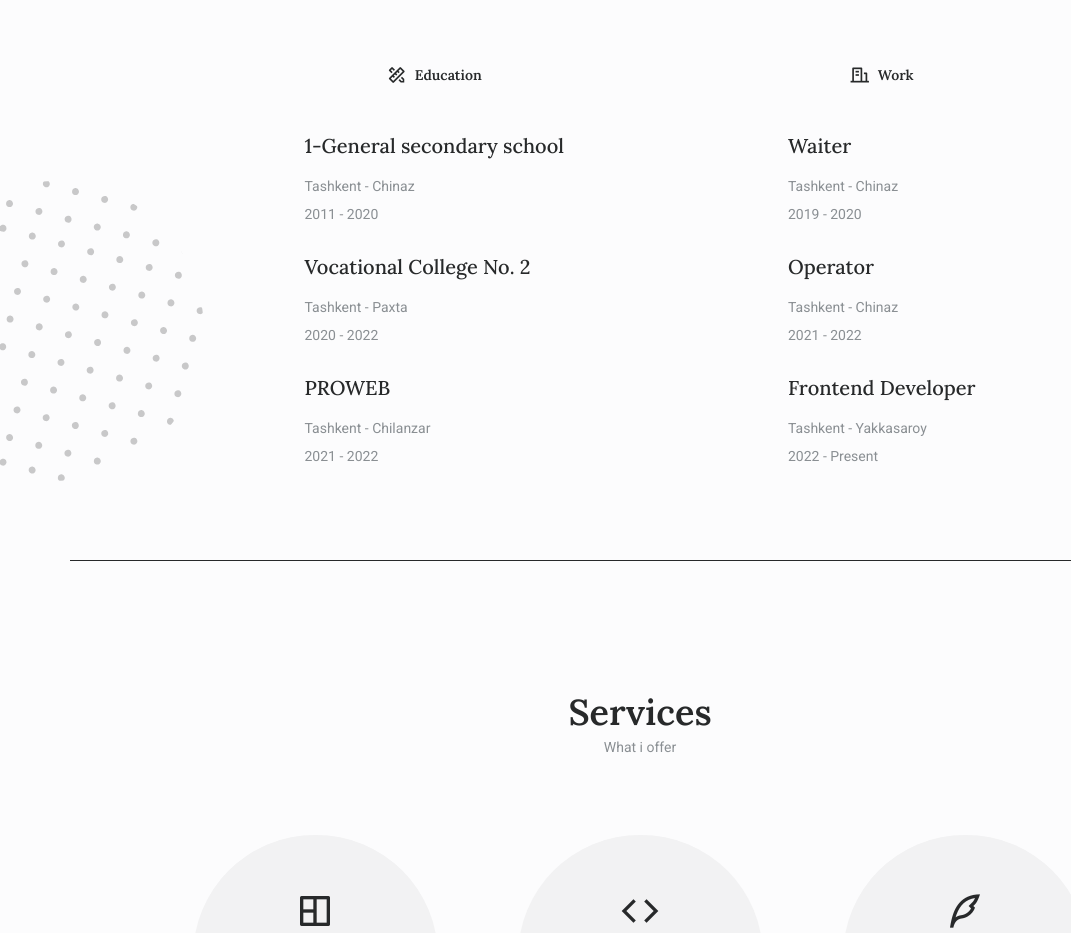
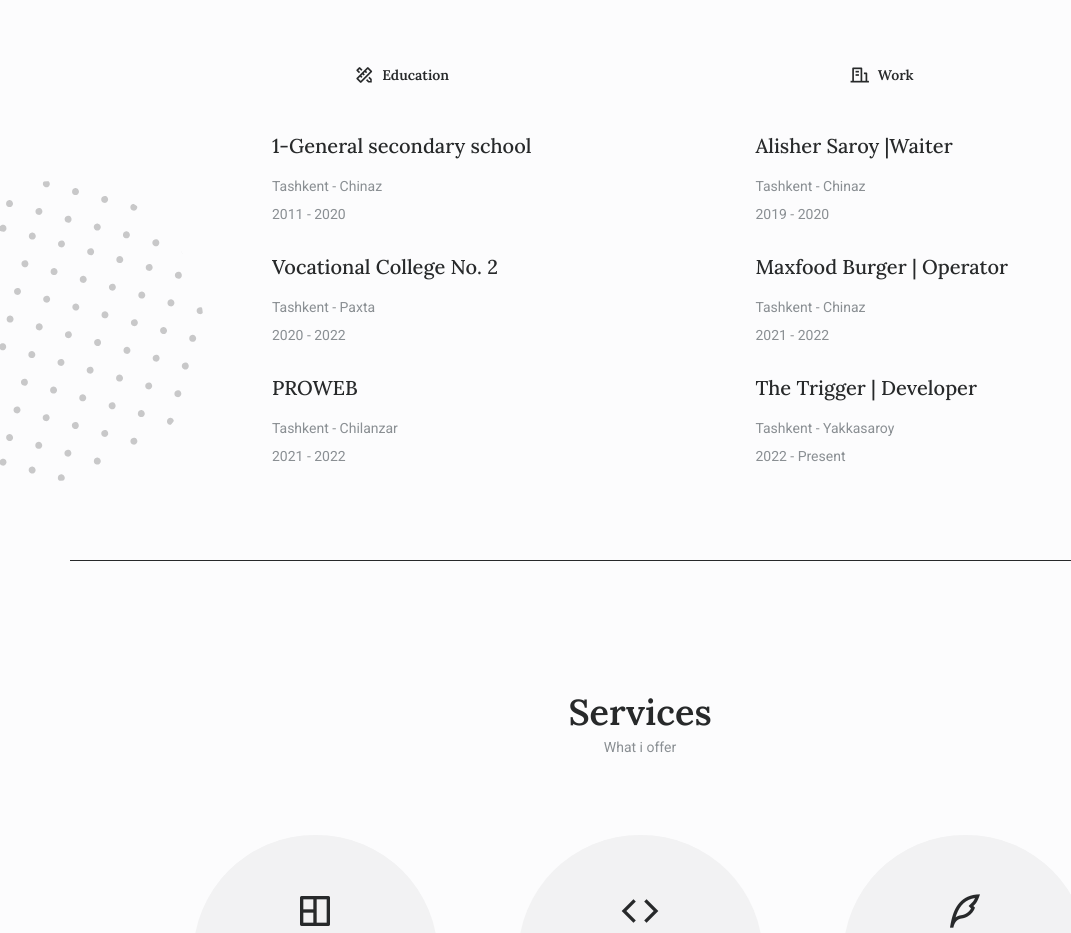
Before and after one commit to Omonjon-077/Omonjon-Portfolio, a plain HTML site: page index.html in a window 1280 px wide. Shown: the part 2060-2993 px from the top of the page, without its empty margins (0-1071 px from the left). Drawn offline with nearby package versions, Linux system fonts and the light colour scheme; animation ran at ten frames a second.

Commit message:
change works

```diff
--- a/index.html
+++ b/index.html
@@ -380,7 +380,7 @@
                     <div class="qualification__info">
                         <div class="">
                             <h3 class="qualification__name">
-                                Waiter
+                                Alisher Saroy |Waiter
                             </h3>
                             <span class="qualification__country">Tashkent - Chinaz</span>
                             <span class="qualification__year">2019 - 2020</span>
@@ -388,7 +388,7 @@
 
                         <div class="">
                             <h3 class="qualification__name">
-                                Operator
+                                Maxfood Burger | Operator
                             </h3>
                             <span class="qualification__country">Tashkent - Chinaz</span>
                             <span class="qualification__year">2021 - 2022</span>
@@ -396,7 +396,7 @@
 
                         <div class="">
                             <h3 class="qualification__name">
-                                Frontend Developer
+                                The Trigger | Developer
                             </h3>
                             <span class="qualification__country">Tashkent - Yakkasaroy</span>
                             <span class="qualification__year">2022 - Present</span>
```
